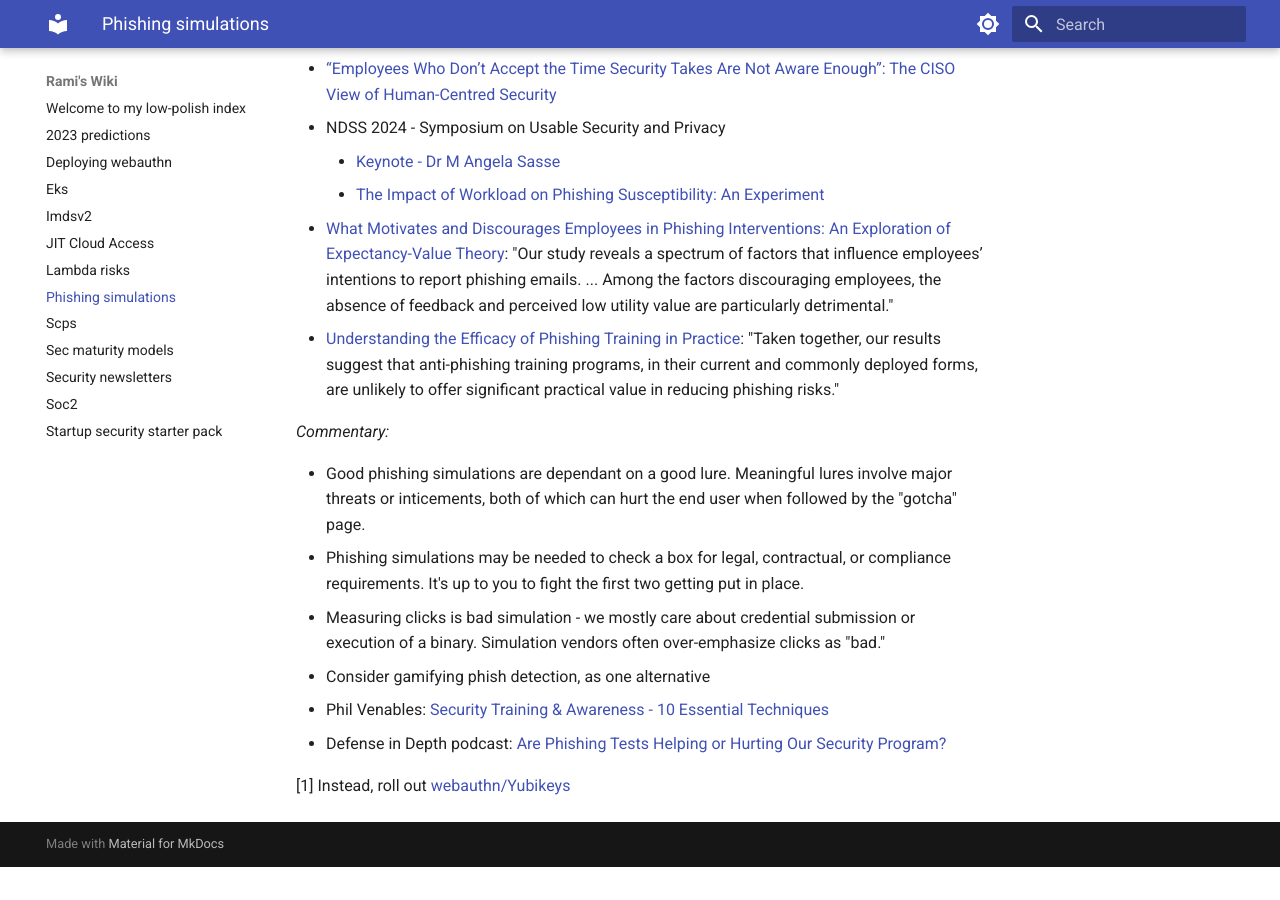
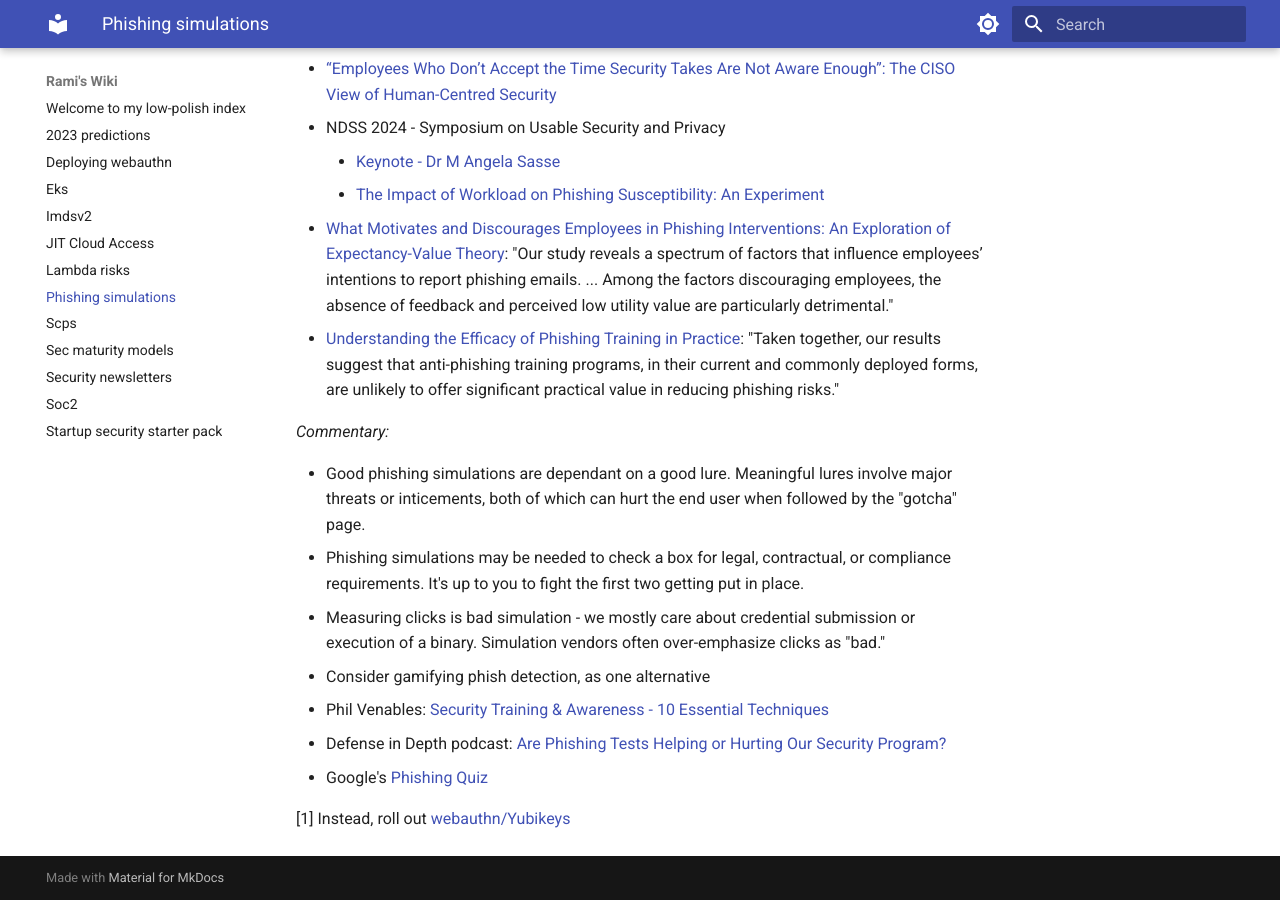
Before and after one commit to ramimac/wiki, an MkDocs documentation site: the page built from docs/phishing-simulations.md, in a window 1280 px wide and 900 px high, scrolled down 602 px. Built offline with MkDocs 1.6.1 and Material for MkDocs 9.7.7, drawn with Linux system fonts in a browser that asks for light colours; before the commit the page ends 1469 px from its top, so only the background shows below that.

Commit message:
Fixes #73: Google Phishing Quiz

```diff
--- a/docs/phishing-simulations.md
+++ b/docs/phishing-simulations.md
@@ -33,5 +33,6 @@ _Commentary:_
 * Consider gamifying phish detection, as one alternative
 * Phil Venables: [Security Training & Awareness - 10 Essential Techniques](https://www.philvenables.com/post/security-training-awareness-10-essential-techniques)
 * Defense in Depth podcast: [Are Phishing Tests Helping or Hurting Our Security Program?](https://www.linkedin.com/pulse/phishing-tests-helping-hurting-our-security-program-david-spark-ulrof/)
+* Google's [Phishing Quiz](https://phishingquiz.withgoogle.com/)
 
 [1] Instead, roll out [webauthn/Yubikeys](deploying-webauthn.md)
```
